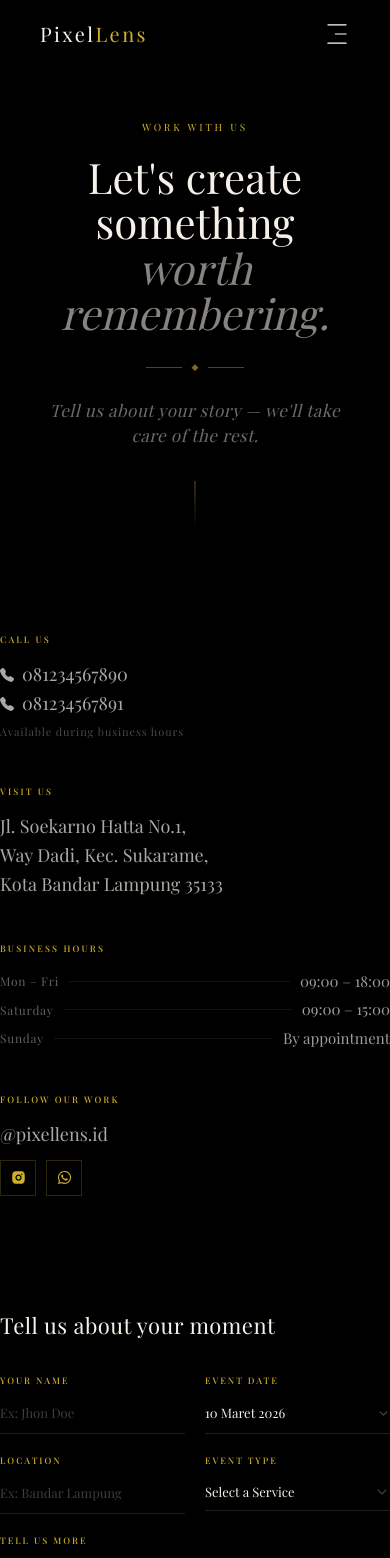
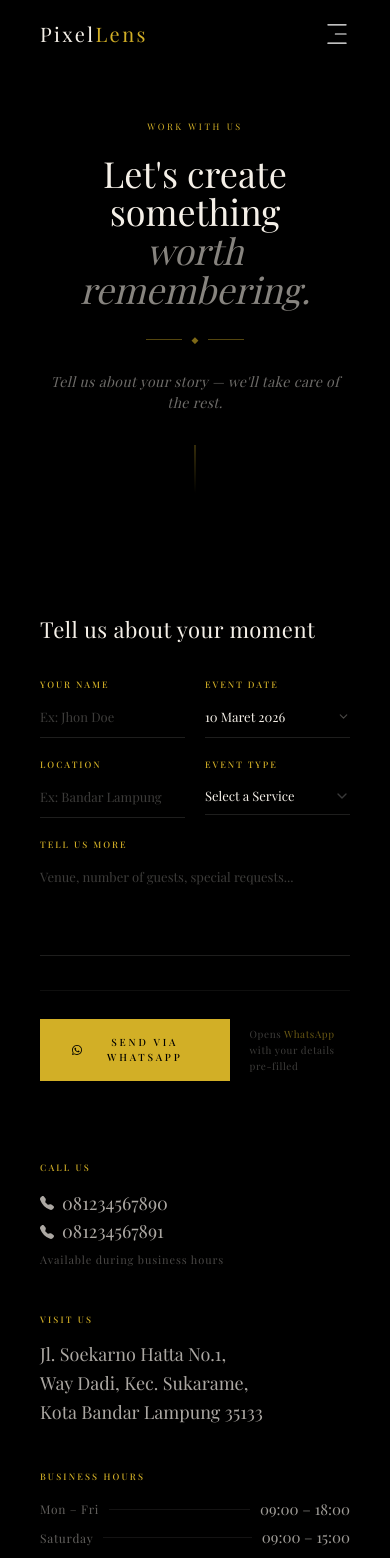
Before and after one commit to barbar17/pixellens, a Next.js app: page /contact in a window 390 px wide. Shown: the top 1558 px of the page. Built offline with nearby package versions, Linux system fonts and the light colour scheme.

Commit message:
update contact menu to responsive + minor update on mobile nav

```diff
--- a/src/app/contact/page.tsx
+++ b/src/app/contact/page.tsx
@@ -6,9 +6,9 @@ export default function Contact() {
   return (
     <main className="min-h-screen font-heading">
       <ContactHero/>
-      <div className="grid grid-cols-[1fr_1.1fr] gap-px max-w-300 mx-auto mb-24 mt-16 max-lg:grid-cols-1">
-        <ContactDisplay/>
-        <OrderForm/>
+      <div className="flex flex-col-reverse px-10 md:px-0 md:flex-row w-full flex-1 gap-12px max-w-300 mx-auto mb-24 mt-16">
+        <ContactDisplay className="flex-1"/>
+        <OrderForm className="flex-1"/>
       </div>
     </main>
   );
--- a/src/components/header/MobileNav.tsx
+++ b/src/components/header/MobileNav.tsx
@@ -1,3 +1,4 @@
+"use client";
 import { GoChevronRight } from "react-icons/go";
 import { menuList } from "./menu";
 import Link from "next/link";
@@ -9,11 +10,14 @@ import {
 } from '../ui/navigation-menu';
 import { Collapsible, CollapsibleContent, CollapsibleTrigger } from "../ui/collapsible";
 import { Button } from "../ui/button";
+import { useState } from "react";
 
 export default function MobileNav({ isActive, className }: { isActive: (menu: string) => boolean, className: string }) {
+  const [show, setShow] = useState<boolean>(false);
+
   return (
     <div className={className}>
-      <Sheet>
+      <Sheet open={show} onOpenChange={setShow}>
         <SheetTrigger asChild>
           <CiMenuFries className="text-white" size={26} />
         </SheetTrigger>
@@ -29,7 +33,7 @@ export default function MobileNav({ isActive, className }: { isActive: (menu: st
             <NavigationMenu>
               <NavigationMenuList className="flex flex-col items-start content-start gap-1">
                 <li>
-                  <Link href="/" className={`relative text-[11px] tracking-[0.2em] uppercase font-light px-3.5 py-2
+                  <Link href="/" onClick={() => setShow(false)} className={`relative text-[11px] tracking-[0.2em] uppercase font-light px-3.5 py-2
                         transition-colors duration-250
                         ${isActive(`/`)
                       ? 'text-gold after:absolute after:bottom-0 after:left-3.5 after:right-3.5 after:h-px after:bg-gold'
@@ -45,6 +49,7 @@ export default function MobileNav({ isActive, className }: { isActive: (menu: st
                       <NavigationMenuLink asChild>
                         <Link
                           href={`/${menu.href}`}
+                          onClick={() => setShow(false)}
                           className={`relative text-[11px] tracking-[0.2em] uppercase font-light px-3.5 py-2
                         transition-colors duration-250
                         ${isActive(`/${menu.href}`)
@@ -71,6 +76,7 @@ export default function MobileNav({ isActive, className }: { isActive: (menu: st
                         {menu.children.map(child => (
                           <Link
                             key={child.href}
+                            onClick={() => setShow(false)}
                             href={`/${menu.href}/${child.href}`}
                             className={`group flex items-center gap-3 py-3
                             text-[11px] tracking-[0.18em] uppercase font-light
@@ -90,7 +96,7 @@ export default function MobileNav({ isActive, className }: { isActive: (menu: st
                 )}
 
                 <li>
-                  <Link href="/contact" className={`relative text-[11px] tracking-[0.2em] uppercase font-light px-3.5 py-2
+                  <Link href="/contact" onClick={() => setShow(false)} className={`relative text-[11px] tracking-[0.2em] uppercase font-light px-3.5 py-2
                         transition-colors duration-250
                         ${isActive(`/contact`)
                       ? 'text-gold after:absolute after:bottom-0 after:left-3.5 after:right-3.5 after:h-px after:bg-gold'
--- a/src/features/contact/components/ContactDisplay.tsx
+++ b/src/features/contact/components/ContactDisplay.tsx
@@ -9,18 +9,18 @@ const hours = [
   { day: "Sunday", time: "By appointment" },
 ];
 
-const ContactDisplay = () => {
+const ContactDisplay = ({ className }: { className: string }) => {
   return (
-    <div className="bg-black py-14 pr-14 flex flex-col gap-11 max-lg:px-0 max-lg:pt-10">
+    <div className={`bg-black py-14 pr-14 flex flex-col gap-11 max-lg:px-0 max-lg:pt-10 ${className}`}>
       <div>
         <p className="text-[9px] tracking-[0.24em] uppercase text-gold font-medium mb-3.5">Call Us</p>
         <div className="font-heading text-[18px] font-light text-[rgba(245,240,232,0.7)] leading-[1.6]">
           <Link href="tel:081234567890" className="hover:text-[#f5f0e8] transition-colors flex flex-row gap-2 w-fit">
-                <BsFillTelephoneFill size={14} className="self-center"/>
+            <BsFillTelephoneFill size={14} className="self-center" />
             <span className="self-center">081234567890</span>
           </Link>
           <Link href="tel:081234567891" className="hover:text-[#f5f0e8] transition-colors flex flex-row gap-2 w-fit">
-                <BsFillTelephoneFill size={14} className="self-center"/>
+            <BsFillTelephoneFill size={14} className="self-center" />
             <span className="self-center">081234567891</span>
           </Link>
         </div>
--- a/src/features/contact/components/ContactHero.tsx
+++ b/src/features/contact/components/ContactHero.tsx
@@ -1,10 +1,10 @@
 const ContactHero = () => {
   return (
     <div className="relative text-center px-10 pt-30 pb-20">
-      <p className="text-[10px] tracking-[0.28em] uppercase text-gold font-normal mb-5">
+      <p className="text-[9px] md:text-[10px] tracking-[0.28em] uppercase text-gold font-normal mb-5">
         Work With Us
       </p>
-      <h1 className="font-heading text-[clamp(42px,5vw,68px)] font-light text-[#f5f0e8] leading-[1.08] mb-4">
+      <h1 className="font-heading text-4xl md:text-6xl font-light text-[#f5f0e8] leading-[1.08] mb-4">
         Let's create something<br />
         <em className="italic text-[rgba(245,240,232,0.55)]">worth remembering.</em>
       </h1>
@@ -13,7 +13,7 @@ const ContactHero = () => {
         <span className="text-gold text-[9px] opacity-60">◆</span>
         <span className="block w-9 h-px bg-gold opacity-40" />
       </div>
-      <p className="font-heading italic font-light text-[17px] text-[rgba(245,240,232,0.45)] tracking-[0.03em]">
+      <p className="font-heading italic font-light text-[14px] md:text-[17px] text-[rgba(245,240,232,0.45)] tracking-[0.03em]">
         Tell us about your story — we'll take care of the rest.
       </p>
       <div className="absolute bottom-0 left-1/2 -translate-x-1/2 w-px h-12 bg-linear-to-b from-gold/50 to-transparent" />
--- a/src/features/contact/components/OrderForm.tsx
+++ b/src/features/contact/components/OrderForm.tsx
@@ -39,7 +39,7 @@ const buildOrderMessage = (form: TOrderForm) => {
   return text;
 }
 
-const OrderForm = () => {
+const OrderForm = ({ className }: { className: string }) => {
   const [form, setForm] = useState<TOrderForm>(orderFormDefault);
 
   const onSubmit = () => {
@@ -48,7 +48,7 @@ const OrderForm = () => {
   }
 
   return (
-    <div className="bg-black py-14 pl-14 max-lg:px-0 max-lg:pb-10">
+    <div className={`bg-black py-14 pl-14 max-lg:px-0 max-lg:pb-10 ${className}`}>
       <p className="font-heading text-[22px] font-light text-[#f5f0e8] mb-8 tracking-[0.02em]">
         Tell us about your moment
       </p>
```
Lines whose indentation alone changed are shown as unchanged.
